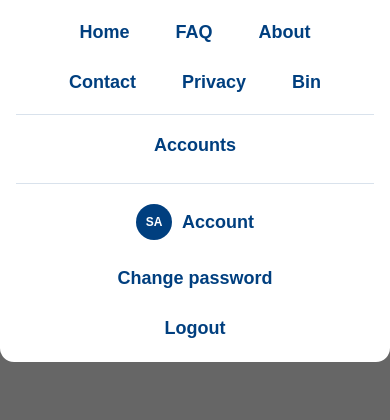
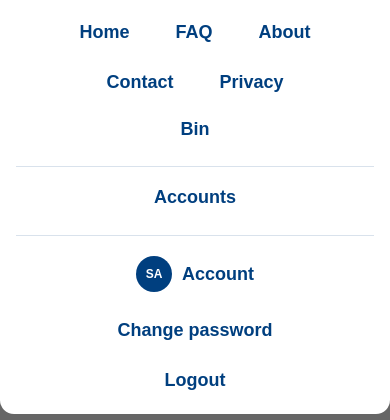
Before and after one commit to EugenioDeLuca/Gadly, a Django app: page /rp/1/1/ in a window 390 px wide, after a click that opens the changed part. Shown: the part 82-502 px from the top of the page. Run offline with Django 5.2, Linux system fonts and the light colour scheme; the visitor is signed in with stand-in values (Sample User, id 1); data comes from the database, SQL or seed files in the repository; data that the repository does not hold is empty.

Commit message:
Put Gadly mobile Bin on its own row below site nav links.
Keep Bin in the main hamburger section with Home/FAQ/About/Contact/Privacy, centered on a full-width line under the other items.

```diff
--- a/tools/static/tools/css/base.css
+++ b/tools/static/tools/css/base.css
@@ -919,6 +919,15 @@ body:not(.homepage) .mobile-home-fab.mobile-home-fab--intro-pulse .mobile-home-f
     .header-nav .header-link-mobile-only {
         display: inline-flex !important;
     }
+    .header-nav .header-link-bin-row {
+        flex: 0 0 100%;
+        width: 100%;
+        margin-top: 2px;
+        padding-top: 0;
+        border-top: none;
+        box-sizing: border-box;
+        justify-content: center;
+    }
     /* Menu hamburger: niente pill al tap in light/dark; warm tone → theme.css (evidenza ok) */
     .header-nav .header-link,
     .header-nav .header-auth-wrap .header-link,
--- a/tools/templates/tools/base.html
+++ b/tools/templates/tools/base.html
@@ -1474,7 +1474,7 @@
     {% block extrahead %}{% endblock %}
 
     <!-- CSS globale -->
-<link rel="stylesheet" href="{% static 'tools/css/base.css' %}?v=187">
+<link rel="stylesheet" href="{% static 'tools/css/base.css' %}?v=188">
 <link rel="stylesheet" href="{% static 'tools/css/theme.css' %}?v=109">
     {% if is_drose_site %}
     <style id="drose-sky-shield">
@@ -2039,7 +2039,7 @@
                 <a href="{% if is_drose_site %}{% url 'drose_contact' %}{% else %}{% url 'contact' %}{% endif %}" class="header-link header-link-mobile-only">Contact</a>
                 <a href="{% if is_drose_site %}{% url 'drose_privacy' %}{% else %}{% url 'privacy' %}{% endif %}" class="header-link header-link-mobile-only">Privacy</a>
                 {% if not is_drose_site %}
-                <a href="{% url 'hidden_tools' %}" class="header-link header-link-mobile-only" id="header-nav-bin">Bin</a>
+                <a href="{% url 'hidden_tools' %}" class="header-link header-link-mobile-only header-link-bin-row" id="header-nav-bin">Bin</a>
                 {% endif %}
                 {% if is_drose_site or user.is_authenticated and user.is_staff %}
                 <div class="header-nav-manage-wrap">
```
